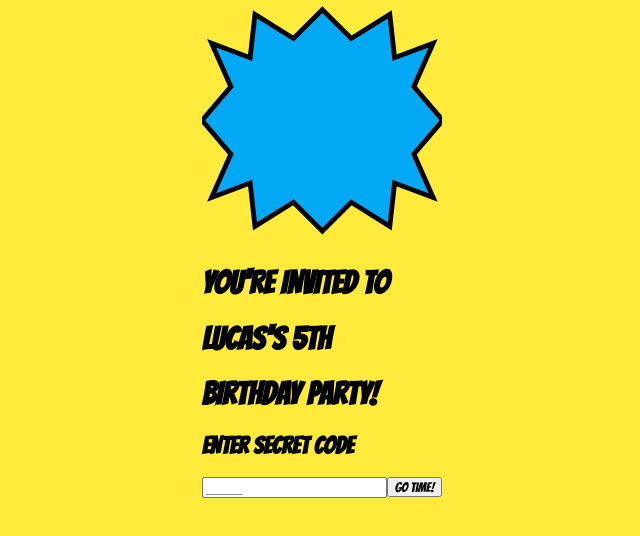
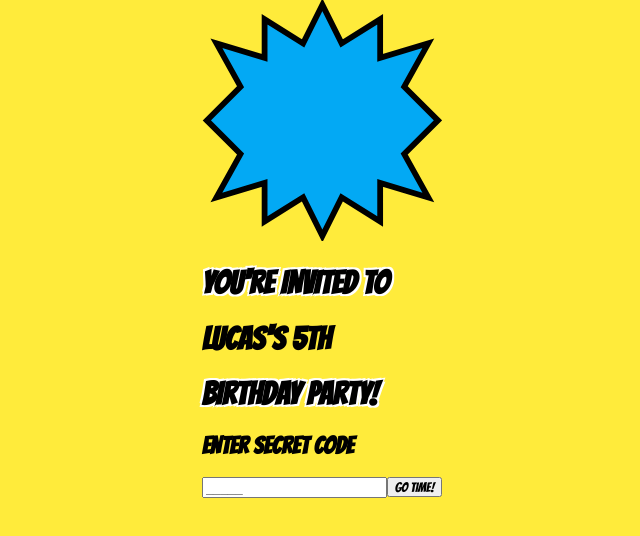
Before and after one commit to mikejm7/hello-world, a Next.js app: page / in a window 1280 px wide. Shown: the top 536 px of the page, without its empty margins (318-958 px from the left). Built offline with nearby package versions, Linux system fonts and the light colour scheme.

Commit message:
Update page.tsx

```diff
--- a/app/page.tsx
+++ b/app/page.tsx
@@ -8,7 +8,7 @@ export default function SpideyInvite() {
   const [timeLeft, setTimeLeft] = useState({ days: 0, hrs: 0, mins: 0, secs: 0 });
 
   const intelRef = useRef<HTMLDivElement>(null);
-  const thwipAudio = useRef<HTMLAudioElement>(null);
+  const audioRef = useRef<HTMLAudioElement>(null);
   const SECRET_CODE = "SPIDEY6";
 
   useEffect(() => {
@@ -36,7 +36,7 @@ export default function SpideyInvite() {
   const handleVerify = (e: React.FormEvent) => {
     e.preventDefault();
     if (code.toUpperCase() === SECRET_CODE) {
-      if (thwipAudio.current) thwipAudio.current.play();
+      if (audioRef.current) audioRef.current.play();
       setIsUnlocked(true);
     } else {
       alert("THWIP! WRONG CODE!");
@@ -44,52 +44,46 @@ export default function SpideyInvite() {
   };
 
   return (
-    <main className="w-full max-w-md flex-center py-10 px-4 space-y-12">
-      <audio ref={thwipAudio} src="https://www.myinstants.com/media/sounds/thwip.mp3" />
+    <main className="w-full max-w-md flex flex-col items-center py-10 px-4 space-y-12">
+      <audio ref={audioRef} src="https://www.myinstants.com/media/sounds/thwip.mp3" />
 
-      {/* HEADER BURST: Using an SVG Background to avoid text clipping */}
-      <div className="relative w-full flex-center p-8 min-h-[250px] justify-center">
-        {/* Jagged SVG Background */}
+      {/* HEADER: Background Burst Layered Behind Text */}
+      <div className="relative w-full flex flex-col items-center justify-center p-12 min-h-[300px]">
+        {/* The Burst SVG Background */}
         <div className="absolute inset-0 z-0">
-          <svg viewBox="0 0 500 500" preserveAspectRatio="none" className="w-full h-full drop-shadow-[6px_6px_0px_rgba(0,0,0,1)]">
+          <svg viewBox="0 0 500 500" preserveAspectRatio="none" className="w-full h-full drop-shadow-[10px_10px_0px_rgba(0,0,0,1)]">
             <path
-              d="M250,20 L310,80 L390,30 L400,120 L480,90 L440,180 L500,250 L440,320 L480,410 L400,380 L390,470 L310,420 L250,480 L190,420 L110,470 L100,380 L20,410 L60,320 L0,250 L60,180 L20,90 L100,120 L110,30 L190,80 Z"
+              d="M250,10 L290,90 L370,40 L370,120 L470,90 L420,180 L490,250 L420,320 L470,410 L370,380 L370,460 L290,410 L250,490 L210,410 L130,460 L130,380 L30,410 L80,320 L10,250 L80,180 L30,90 L130,120 L130,40 L210,90 Z"
               fill="#03A9F4"
               stroke="black"
-              strokeWidth="10"
+              strokeWidth="12"
             />
           </svg>
         </div>
 
-        {/* Header Text: Positioned relatively to stack properly */}
-        <div className="relative z-10 flex-center space-y-2">
-          <h1 className="font-comic text-3xl md:text-4xl text-white text-stroke uppercase">
-            YOU'RE INVITED TO
-          </h1>
-          <h1 className="font-comic text-5xl md:text-6xl text-black uppercase">
-            LUCAS'S 5TH
-          </h1>
-          <h1 className="font-comic text-3xl md:text-4xl text-white text-stroke uppercase">
-            BIRTHDAY PARTY!
-          </h1>
+        {/* The Text Layer */}
+        <div className="relative z-10 flex flex-col items-center text-center space-y-4">
+          <h1 className="font-comic text-3xl text-readable uppercase">YOU'RE INVITED TO</h1>
+          <h1 className="font-comic text-5xl text-black uppercase tracking-tighter">LUCAS'S 5TH</h1>
+          <h1 className="font-comic text-3xl text-readable uppercase">BIRTHDAY PARTY!</h1>
         </div>
       </div>
 
-      {/* CODE ENTRY SECTION */}
+      {/* CODE ENTRY */}
       {!isUnlocked && (
-        <div className="w-full flex-center space-y-6">
-          <h2 className="font-comic text-4xl text-black italic">ENTER SECRET CODE</h2>
-          <form onSubmit={handleVerify} className="w-full flex-center space-y-4">
+        <div className="w-full flex flex-col items-center space-y-4">
+          <h2 className="font-comic text-4xl text-black italic text-center">ENTER SECRET CODE</h2>
+          <form onSubmit={handleVerify} className="w-full flex flex-col items-center space-y-4">
             <input
               type="text"
               value={code}
               onChange={(e) => setCode(e.target.value)}
-              className="w-full max-w-[280px] p-4 border-8 border-black text-center text-4xl font-bold uppercase bg-white shadow-[8px_8px_0px_black] outline-none"
+              className="w-full max-w-[300px] p-4 border-8 border-black text-center text-4xl font-bold uppercase bg-white shadow-[8px_8px_0px_black] outline-none"
               placeholder="_____"
             />
             <button
               type="submit"
-              className="bg-[#E62429] text-white font-comic text-4xl py-2 px-10 border-4 border-black shadow-[4px_4px_0px_black] active:translate-y-1 transition-all"
+              className="bg-[#E62429] text-white font-comic text-4xl py-3 px-12 border-4 border-black shadow-[4px_4px_0px_black] active:translate-y-1 transition-all"
             >
               GO TIME!
             </button>
@@ -99,33 +93,29 @@ export default function SpideyInvite() {
 
       {/* REVEALED CONTENT */}
       {isUnlocked && (
-        <div ref={intelRef} className="w-full flex-center space-y-10 animate-in zoom-in duration-500">
-
-          {/* Mission Intel Panel */}
-          <div className="w-full bg-[#03A9F4] border-8 border-black p-6 text-white shadow-[10px_10px_0px_black] transform rotate-1">
+        <div ref={intelRef} className="w-full flex flex-col items-center space-y-10">
+          <div className="w-full bg-[#03A9F4] comic-border p-6 text-white text-center transform rotate-1">
             <p className="font-comic text-3xl uppercase leading-tight">DATE: FRIDAY, MARCH 27 @ 2:00 PM</p>
             <p className="font-comic text-3xl uppercase leading-tight mt-4">LOCATION: SPIDEY SECRET BASE HQ</p>
           </div>
 
           {!hasRSVPd ? (
-            /* RSVP Section */
-            <div className="w-full bg-[#E62429] border-8 border-black p-6 shadow-[10px_10px_0px_black] transform -rotate-1">
-              <h3 className="font-comic text-4xl text-[#FFEB3B] mb-6 underline">MISSION INTEL!</h3>
-              <form action="https://formspree.io/f/YOUR_ID_HERE" method="POST" onSubmit={() => setHasRSVPd(true)} className="w-full space-y-4">
-                <input type="text" name="hero" placeholder="HERO NAME" required className="w-full p-4 border-4 border-black font-bold uppercase text-center text-black" />
-                <input type="number" name="guests" placeholder="GUESTS" required className="w-full p-4 border-4 border-black font-bold uppercase text-center text-black" />
-                <button type="submit" className="w-full bg-[#FFEB3B] text-black font-comic text-4xl py-4 border-4 border-black shadow-[6px_6px_0px_black]">
+            <div className="w-full bg-[#E62429] comic-border p-6 transform -rotate-1">
+              <h3 className="font-comic text-4xl text-yellow-300 text-center mb-6 underline">MISSION INTEL!</h3>
+              <form action="https://formspree.io/f/YOUR_ID_HERE" method="POST" onSubmit={() => setHasRSVPd(true)} className="w-full space-y-4 flex flex-col items-center">
+                <input type="text" name="hero" placeholder="HERO NAME" required className="w-full p-4 border-4 border-black font-bold uppercase text-center" />
+                <input type="number" name="guests" placeholder="GUESTS" required className="w-full p-4 border-4 border-black font-bold uppercase text-center" />
+                <button type="submit" className="w-full bg-yellow-400 text-black font-comic text-4xl py-4 border-4 border-black shadow-[6px_6px_0px_black]">
                   SEND RSVP
                 </button>
               </form>
             </div>
           ) : (
-            /* Countdown Section */
-            <div className="w-full bg-white border-8 border-black p-8 shadow-[10px_10px_0px_black]">
+            <div className="w-full bg-white comic-border p-8 text-center">
               <h3 className="font-comic text-5xl text-[#E62429] mb-6">LAUNCHING IN:</h3>
               <div className="grid grid-cols-4 gap-2">
                 {Object.entries(timeLeft).map(([label, val]) => (
-                  <div key={label} className="flex-center bg-[#FFEB3B] border-4 border-black p-2">
+                  <div key={label} className="flex flex-col items-center bg-yellow-400 border-4 border-black p-2">
                     <span className="font-comic text-3xl text-black">{val}</span>
                     <span className="text-[10px] font-black uppercase text-black">{label}</span>
                   </div>
```
